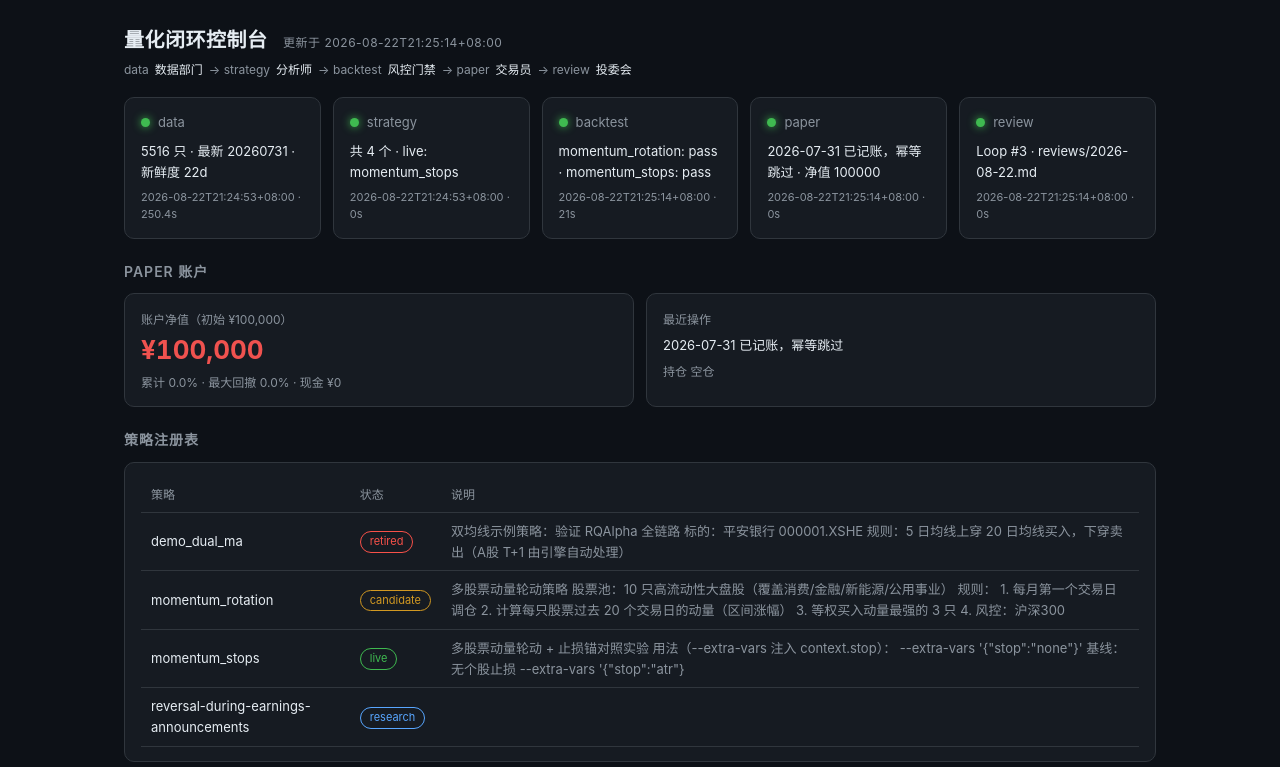
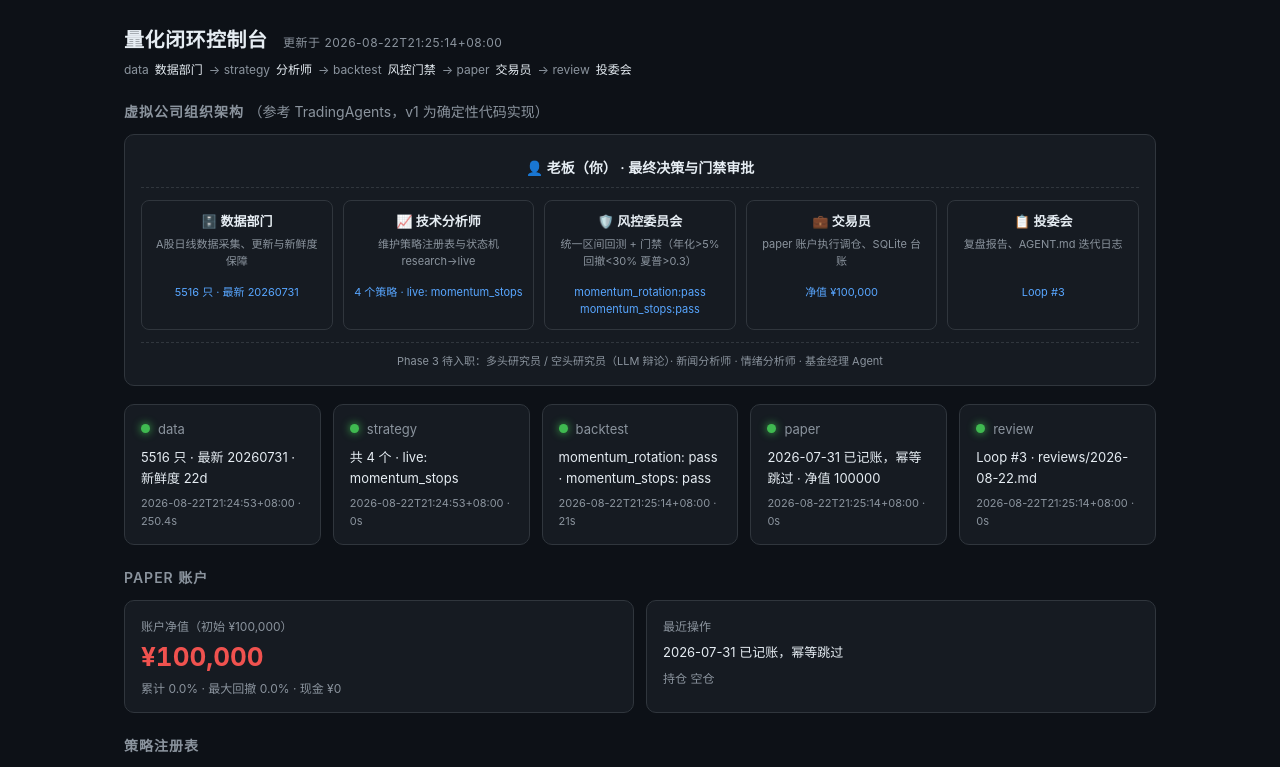
Before and after one commit to alex22222/quant, a website: page console/index.html in a window 1280 px wide. Shown: the top 767 px of the page. Drawn offline with Linux system fonts and the light colour scheme.

Commit message:
控制台新增虚拟公司组织架构视图（实时反映各部门状态）

```diff
--- a/console/index.html
+++ b/console/index.html
@@ -50,12 +50,26 @@
         color: var(--dim); background: var(--panel); border: 1px solid var(--border);
         border-radius: 10px; padding: 14px 16px; max-height: 300px; overflow: auto; }
   .err { color: var(--fail); font-size: 12px; }
+  .org-ceo { text-align: center; font-weight: 600; padding: 8px; border-bottom: 1px dashed var(--border); margin-bottom: 12px; }
+  .org-row { display: grid; grid-template-columns: repeat(5, 1fr); gap: 10px; }
+  .org-node { border: 1px solid var(--border); border-radius: 8px; padding: 10px; text-align: center; position: relative; }
+  .org-node .role { font-weight: 600; font-size: 13px; }
+  .org-node .duty { color: var(--dim); font-size: 11px; margin-top: 4px; min-height: 44px; }
+  .org-node .holder { font-size: 11px; color: var(--accent); margin-top: 4px; }
+  .org-phase3 { margin-top: 12px; padding-top: 10px; border-top: 1px dashed var(--border); color: var(--dim); font-size: 11px; text-align: center; }
   footer { color: var(--dim); font-size: 11px; margin-top: 28px; text-align: center; }
 </style>
 </head>
 <body>
 <h1>量化闭环控制台 <small id="updated">加载中…</small></h1>
 <div class="flow">data <b>数据部门</b> → strategy <b>分析师</b> → backtest <b>风控门禁</b> → paper <b>交易员</b> → review <b>投委会</b></div>
+
+<h2>虚拟公司组织架构 <span style="font-weight:400;text-transform:none;letter-spacing:0">（参考 TradingAgents，v1 为确定性代码实现）</span></h2>
+<div class="card">
+  <div class="org-ceo">👤 老板（你） · 最终决策与门禁审批</div>
+  <div class="org-row" id="org"></div>
+  <div class="org-phase3">Phase 3 待入职：多头研究员 / 空头研究员（LLM 辩论）· 新闻分析师 · 情绪分析师 · 基金经理 Agent</div>
+</div>
 
 <div class="grid" id="stages"></div>
 
@@ -92,6 +106,18 @@ async function refresh() {
   catch(e) { $("updated").textContent = "status.json 读取失败（先跑 pipeline.run）"; return; }
   $("updated").textContent = "更新于 " + (st.updated_at || "—");
   const stages = st.stages || {};
+  const reg0 = st.strategy_registry || {};
+  const liveNow = Object.keys(reg0).filter(k => reg0[k].state === "live");
+  const paper0 = stages.paper?.result || {};
+  const ORG = [
+    ["🗄️", "数据部门", "A股日线数据采集、更新与新鲜度保障", `${stages.data?.result?.stocks ?? "—"} 只 · 最新 ${stages.data?.result?.latest_trading_day ?? "—"}`],
+    ["📈", "技术分析师", "维护策略注册表与状态机 research→live", `${Object.keys(reg0).length} 个策略 · live: ${liveNow.join(",") || "无"}`],
+    ["🛡️", "风控委员会", "统一区间回测 + 门禁（年化>5% 回撤<30% 夏普>0.3）", Object.entries(stages.backtest?.result?.results || {}).map(([k,v])=>`${k}:${v.gate||"?"}`).join(" ") || "未执行"],
+    ["💼", "交易员", "paper 账户执行调仓、SQLite 台账", paper0.equity != null ? `净值 ¥${Number(paper0.equity).toLocaleString()}` : "未记账"],
+    ["📋", "投委会", "复盘报告、AGENT.md 迭代日志", stages.review?.result ? `Loop #${stages.review.result.loop_no}` : "未执行"],
+  ];
+  $("org").innerHTML = ORG.map(([icon, role, duty, holder]) =>
+    `<div class="org-node"><div class="role">${icon} ${role}</div><div class="duty">${duty}</div><div class="holder">${holder}</div></div>`).join("");
   $("stages").innerHTML = ["data","strategy","backtest","paper","review"].map(n => {
     const s = stages[n] || {};
     const status = s.status || "idle";
```
